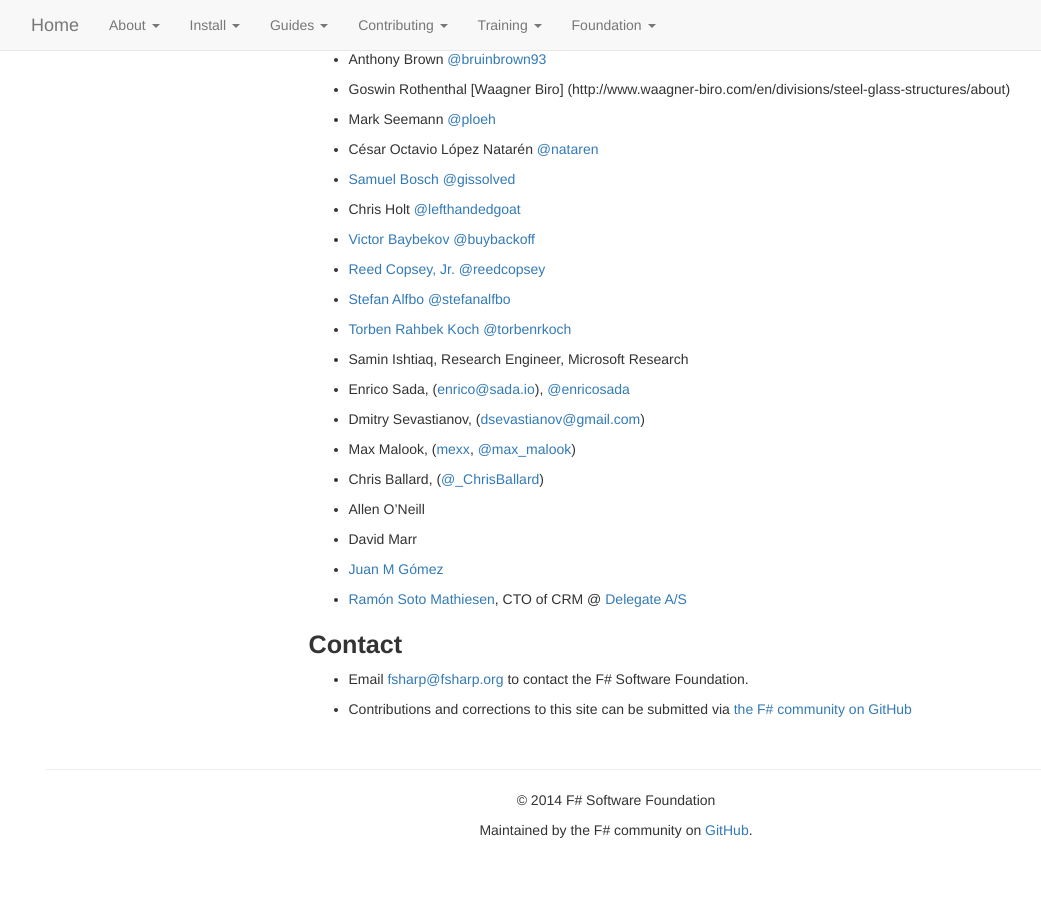
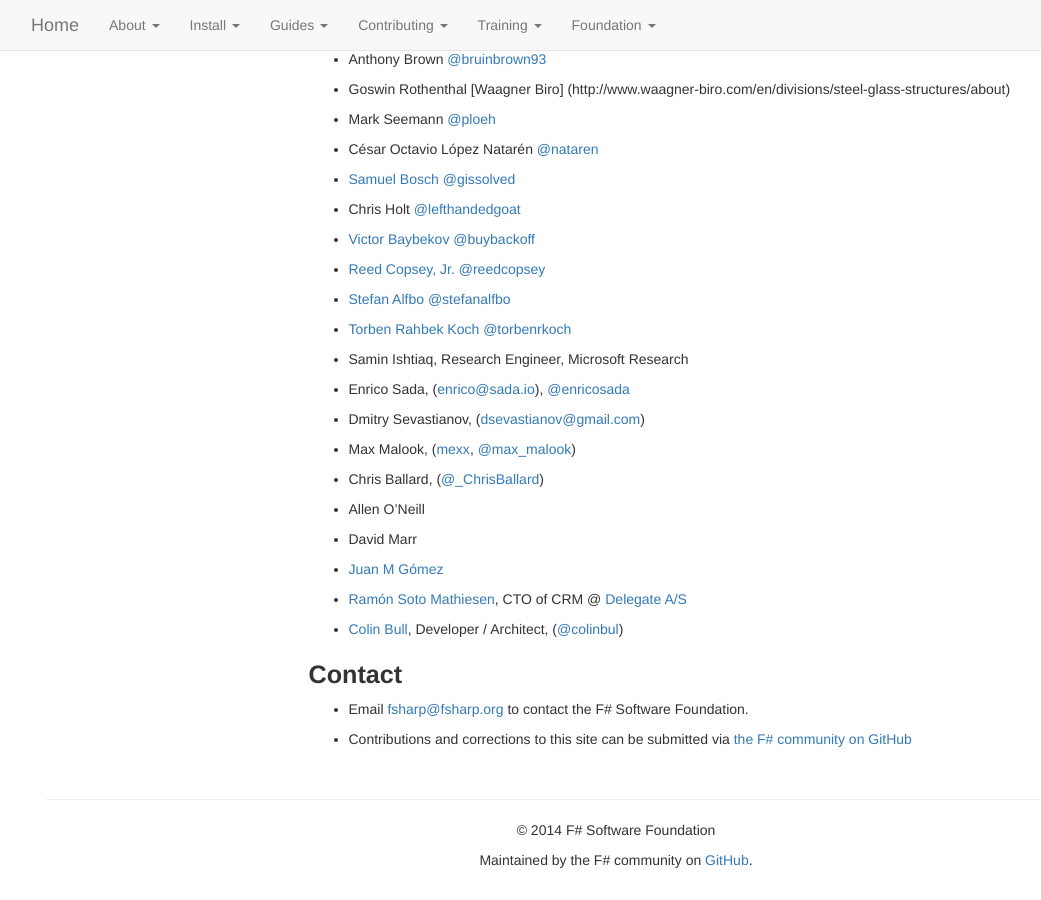
Before and after one commit to fsharp/fsharp.org, a Jekyll site: the page built from foundation.md, in a window 1280 px wide and 900 px high, scrolled down 5053 px. Shown: the whole window, without its empty margins (39-1080 px from the left). Built offline with Jekyll 4.4.1, drawn with Linux system fonts in a browser that asks for light colours; nearby versions of some CDN libraries; some web fonts are replaced; comment, search, counter and statistics services are not loaded; before the commit the page ends 5923 px from its top, so only the background shows below that.

Commit message:
Update foundation.md
Added my name to the list..

```diff
--- a/foundation.md
+++ b/foundation.md
@@ -196,6 +196,7 @@ See the current [list of affiliated technical groups](/technical-groups) and [us
  * David Marr
  * [Juan M Gómez](http://www.jmgomez.me)
  * [Ramón Soto Mathiesen](http://blog.stermon.com/), CTO of CRM @ [Delegate A/S](http://www.delegate.dk)
+ * [Colin Bull](http://colinbul.wordpress.com), Developer / Architect, ([@colinbul](https://twitter.com/colinbul))
 
 ## Contact
 
```
